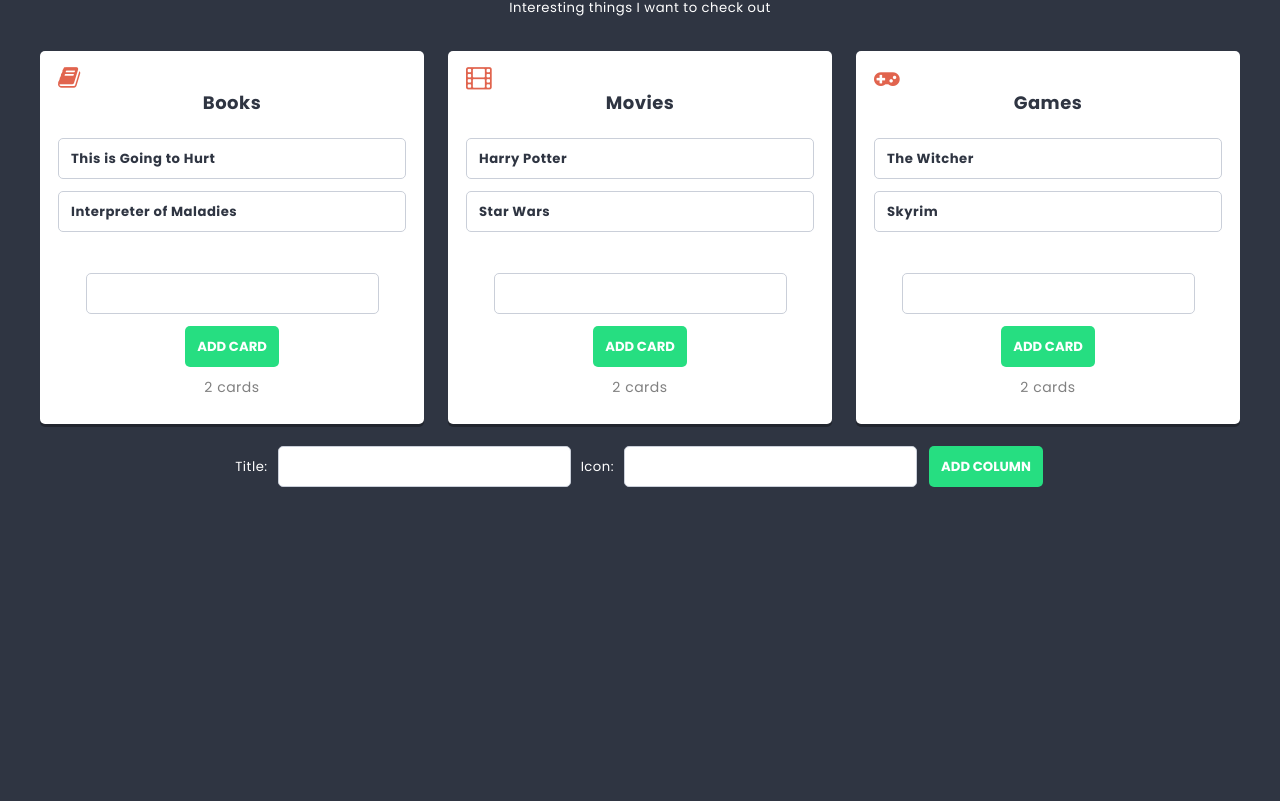
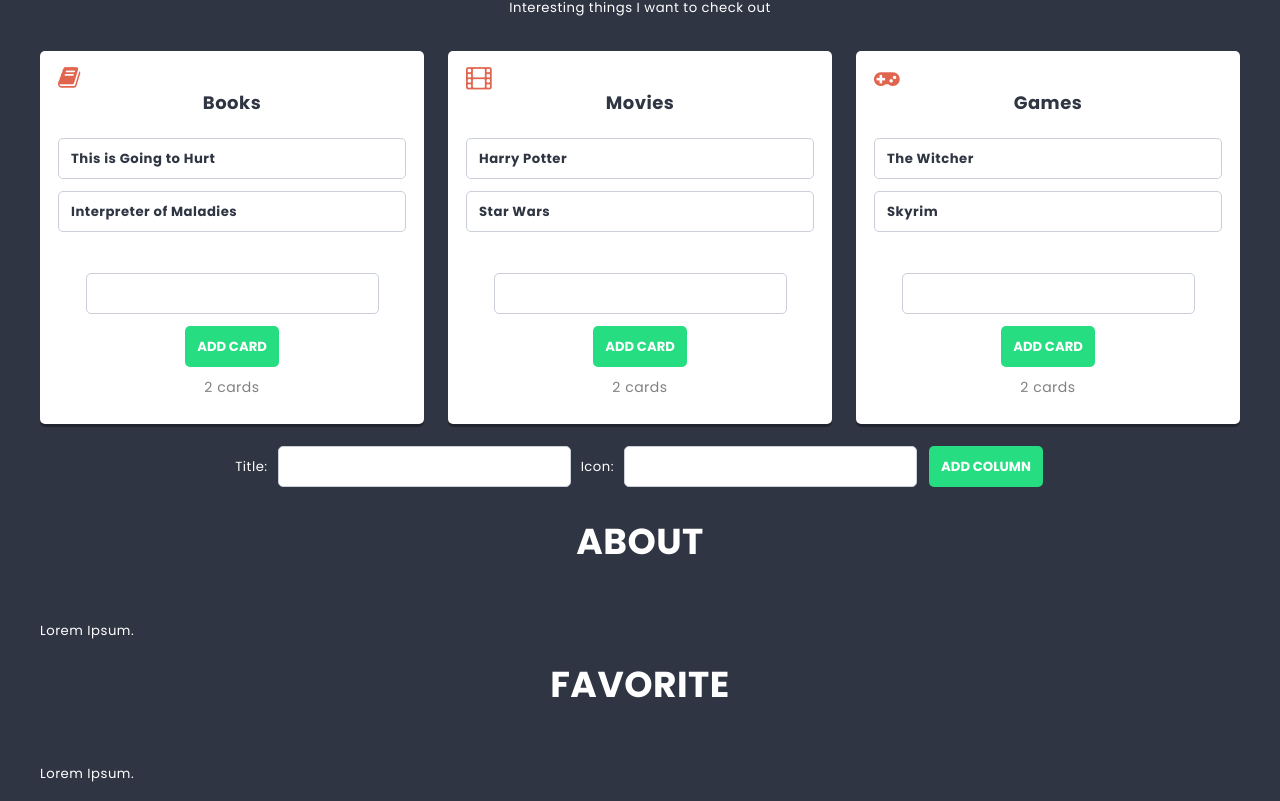
Before and after one commit to dominikamoriak/react-first-app, a React (Create React App) app: page / in a window 1280 px wide. Shown: the part 550-1351 px from the top of the page. Before the commit the page ends 1079 px from the top, so only its background shows below. Built offline with nearby package versions, Linux system fonts and the light colour scheme.

Commit message:
Import Aboutt and Favorite to the App

```diff
--- a/src/App.js
+++ b/src/App.js
@@ -1,6 +1,8 @@
 import Container from './components/Container/Container.js';
 import NavBar from './components/NavBar/NavBar.js';
 import Home from './components/Home/Home.js';
+import Favorite from './components/Favorite/Favorite.js';
+import About from './components/About/About.js';
 
 const App = () => {
   return (
@@ -8,6 +10,8 @@ const App = () => {
       <NavBar />
       <Container>
         <Home />
+        <About />
+        <Favorite />
       </Container>
     </main>
   );
--- a/src/components/Favorite/Favorite.js
+++ b/src/components/Favorite/Favorite.js
@@ -1,4 +1,4 @@
-import styles from './Favorite/module.scss';
+import styles from './Favorite.module.scss';
 import PageTitle from '../PageTitle/PageTitle';
 
 const Favorite = () => {
```
